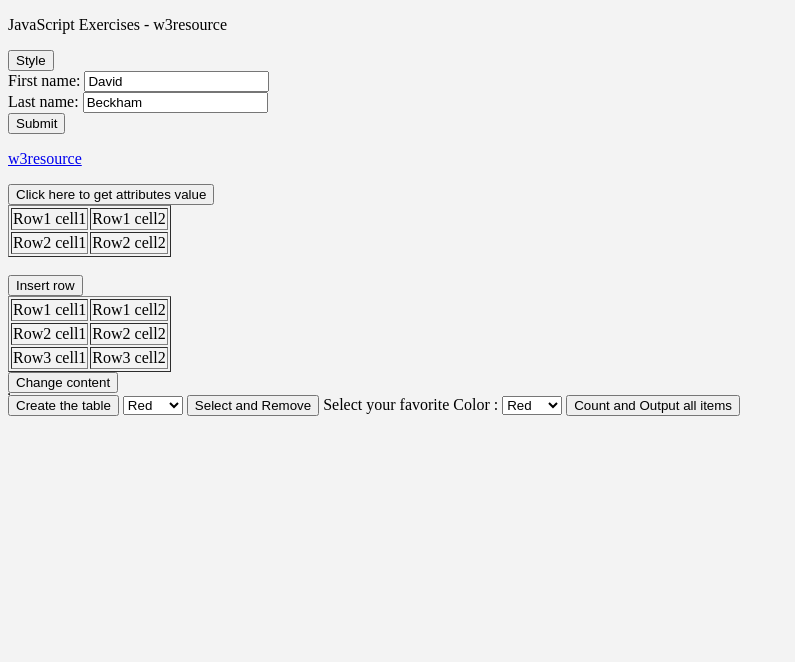
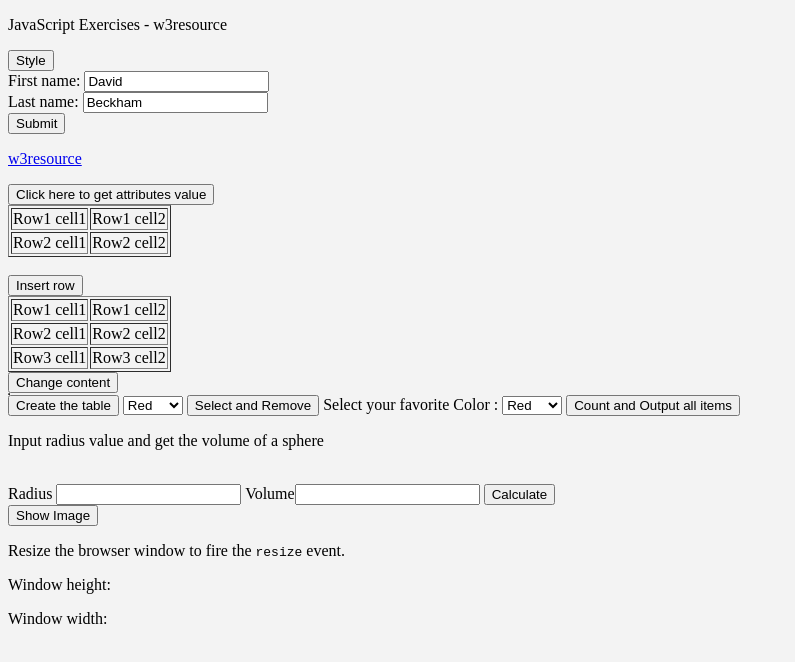
Before and after one commit to vantcde130099/JScript-Study, a plain HTML site: page Exercise2/index.html in a window 1280 px wide. Shown: the whole page, without its empty margins (0-795 px from the left). Drawn offline with Linux system fonts and the light colour scheme.

Commit message:
Add files via upload

```diff
--- a/Exercise2/app.js
+++ b/Exercise2/app.js
@@ -1,4 +1,3 @@
-
 //1
 function js_style() {
     let text = document.getElementById('text');
@@ -7,13 +6,10 @@ function js_style() {
 
 }
 //2
-function getFormvalue()
-{
-  var x=document.getElementById("form1");
-  for (var i=0;i<x.length;i++)
-  {
-   if (x.elements[i].value!='Submit')
-    {
+function getFormvalue() {
+    var x = document.getElementById("form1");
+    for (var i = 0; i < x.length; i++) {
+        if (x.elements[i].value != 'Submit') {
             console.log(x.elements[i].value);
         }
     }
@@ -54,9 +50,9 @@ tableElement.appendChild(trElement);
 function changeContent() {
     let myTable = document.getElementById('myTable');
     let trList = myTable.getElementsByTagName('tr');
-    for(let i = 0; i < trList.length; i++){
+    for (let i = 0; i < trList.length; i++) {
         let tdList = trList[i].getElementsByTagName('td');
-        for(let j = 0; j < tdList.length; j++){
+        for (let j = 0; j < tdList.length; j++) {
             tdList[j].innerText = 'Cong Van ' + i + j;
         }
     }
@@ -66,7 +62,7 @@ function changeContent() {
 function createTable() {
     let newTable = document.createElement('table');
     newTable.setAttribute('border', '1');
-    for (let i =0; i < 2; i++){
+    for (let i = 0; i < 2; i++) {
         let newTr = document.createElement('tr');
         for (let j = 0; j < 2; j++) {
             let newTd = document.createElement('td');
@@ -91,7 +87,73 @@ function getOptions() {
 
     console.log('count: ' + itemList.length);
 
-    for(let i = 0 ; i<itemList.length; i++){
+    for (let i = 0; i < itemList.length; i++) {
         console.log(itemList[i].value);
     }
 }
+//10
+function vOfP() {
+    const pi = 3.14;
+
+    let radiusValue = document.getElementById('radius').value;
+    console.log(radiusValue);
+    let result = (4 / 3) * pi * radiusValue * radiusValue;
+    console.log(result);
+    document.getElementById('volume').value = result;
+}
+
+//11
+function display_random_image() {
+    var theImages = [{
+        src: "http://farm4.staticflickr.com/3691/11268502654_f28f05966c_m.jpg",
+        width: "240",
+        height: "160"
+    }, {
+        src: "http://farm1.staticflickr.com/33/45336904_1aef569b30_n.jpg",
+        width: "320",
+        height: "195"
+    }, {
+        src: "http://farm6.staticflickr.com/5211/5384592886_80a512e2c9.jpg",
+        width: "500",
+        height: "343"
+    }];
+
+    var preBuffer = [];
+    for (var i = 0, j = theImages.length; i < j; i++) {
+        preBuffer[i] = new Image();
+        preBuffer[i].src = theImages[i].src;
+        preBuffer[i].width = theImages[i].width;
+        preBuffer[i].height = theImages[i].height;
+    }
+
+    // create random image number
+    function getRandomInt(min, max) {
+        //  return Math.floor(Math.random() * (max - min + 1)) + min;
+
+        imn = Math.floor(Math.random() * (max - min + 1)) + min;
+        return preBuffer[imn];
+    }
+
+    // 0 is first image,   preBuffer.length - 1) is  last image
+
+    var newImage = getRandomInt(0, preBuffer.length - 1);
+
+    // remove the previous images
+    var images = document.getElementsByClassName('resultImg')[0];
+    var l = images.length;
+    for (var p = 0; p < l; p++) {
+        images[0].parentNode.removeChild(images[0]);
+    }
+    // display the image
+    document.body.appendChild(newImage);
+}
+
+//12
+const heightOutput = document.querySelector('#height');
+const widthOutput = document.querySelector('#width');
+
+function reportWindowSize() {
+    heightOutput.textContent = window.innerHeight;
+    widthOutput.textContent = window.innerWidth;
+}
+window.onresize = reportWindowSize;
--- a/Exercise2/index.html
+++ b/Exercise2/index.html
@@ -1,20 +1,21 @@
 <!DOCTYPE html>
 <html lang="en">
+
 <head>
     <meta charset="UTF-8">
     <meta http-equiv="X-UA-Compatible" content="IE=edge">
     <meta name="viewport" content="width=device-width, initial-scale=1.0">
     <title>Exercise 2</title>
 </head>
+
 <body>
-    <p id ='text'>JavaScript Exercises - w3resource</p>
+    <p id='text'>JavaScript Exercises - w3resource</p>
     <div>
         <button id="jsstyle" onclick="js_style()">Style</button>
 
 
         <form id="form1" onsubmit="getFormvalue()">
-    First name: <input type="text" id="fname" value="David"><br>
-    Last name: <input type="text" id="lname" value="Beckham"><br>
+            First name: <input type="text" id="fname" value="David"><br> Last name: <input type="text" id="lname" value="Beckham"><br>
             <input type="submit" value="Submit">
         </form>
 
@@ -22,27 +23,39 @@
         <button onclick="getAttributes()">Click here to get  attributes value</button>
 
         <table id="sampleTable" border="1">
-    <tr><td>Row1 cell1</td>
-    <td>Row1 cell2</td></tr>
-    <tr><td>Row2 cell1</td>
-    <td>Row2 cell2</td></tr>
+            <tr>
+                <td>Row1 cell1</td>
+                <td>Row1 cell2</td>
+            </tr>
+            <tr>
+                <td>Row2 cell1</td>
+                <td>Row2 cell2</td>
+            </tr>
         </table><br>
         <input type="button" onclick="insert_Row()" value="Insert row">
 
         <table id="myTable" border="1">
-        <tr><td>Row1 cell1</td>
-        <td>Row1 cell2</td></tr>
-        <tr><td>Row2 cell1</td>
-        <td>Row2 cell2</td></tr>
-        <tr><td>Row3 cell1</td>
-        <td>Row3 cell2</td></tr>
-        </table><form>
+            <tr>
+                <td>Row1 cell1</td>
+                <td>Row1 cell2</td>
+            </tr>
+            <tr>
+                <td>Row2 cell1</td>
+                <td>Row2 cell2</td>
+            </tr>
+            <tr>
+                <td>Row3 cell1</td>
+                <td>Row3 cell2</td>
+            </tr>
+        </table>
+        <form>
             <input type="button" onclick="changeContent()" value="Change content">
         </form>
 
 
         <table id="myTable" border="1">
-        </table><form>
+        </table>
+        <form>
             <input type="button" onclick="createTable()" value="Create the table">
 
             <form>
@@ -63,6 +76,23 @@
                 <option>White</option>
                 </select>
                     <input type="button" onclick="getOptions()" value="Count and Output all items">
+                    <div class="ex-10">
+                        <p>Input radius value and get the volume of a sphere</p>
+                        <br>
+                        <label for="radius">Radius</label> <input type="text" id="radius" name="radius">
+                        <label for="volume">Volume</label><input type="text" id="volume" name="volume">
+                        <input type="button" value="Calculate" onclick=vOfP()>
+                    </div>
+                    <div class="ex-11">
+                        <button id="jsstyle" onclick="display_random_image();">Show Image</button>
+                        <div class="resultImg"></div>
+                    </div>
+                    <div class="ex-12">
+                        <p>Resize the browser window to fire the <code>resize</code> event.</p>
+                        <p>Window height: <span id="height"></span></p>
+                        <p>Window width: <span id="width"></span></p>
+                    </div>
                     <script src="app.js"></script>
 </body>
+
 </html>
```
Lines whose indentation alone changed are shown as unchanged.
